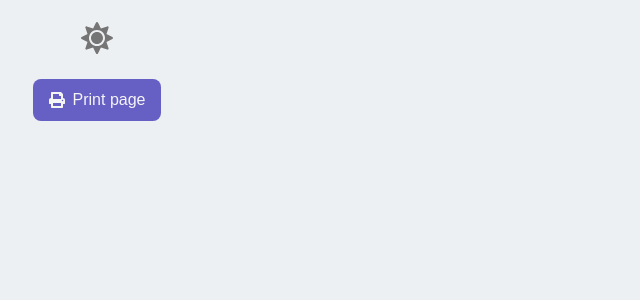
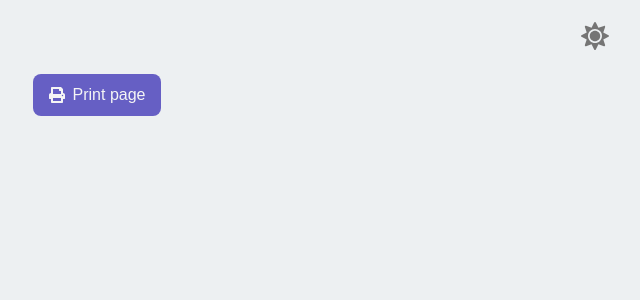
Before and after one commit to AnOrdinaryUsername/CV-Generator, a React (Create React App) app: page / in a window 1280 px wide. Shown: the top 300 px of the page, without its empty margins (543-1183 px from the left). Built offline with nearby package versions, Linux system fonts and the light colour scheme.

Commit message:
chore: Adjust size and position of theme button

```diff
--- a/src/index.css
+++ b/src/index.css
@@ -213,13 +213,13 @@ h6 {
 header {
   display: flex;
   align-items: baseline;
-  justify-content: center;
+  justify-content: flex-end;
   width: 100%;
   max-width: 1100px;
   margin-left: auto;
   margin-right: auto;
   padding: 2rem 3.2rem;
-  font-size: 3.2rem;
+  font-size: 2.8rem;
 }
 
 header button {
```
